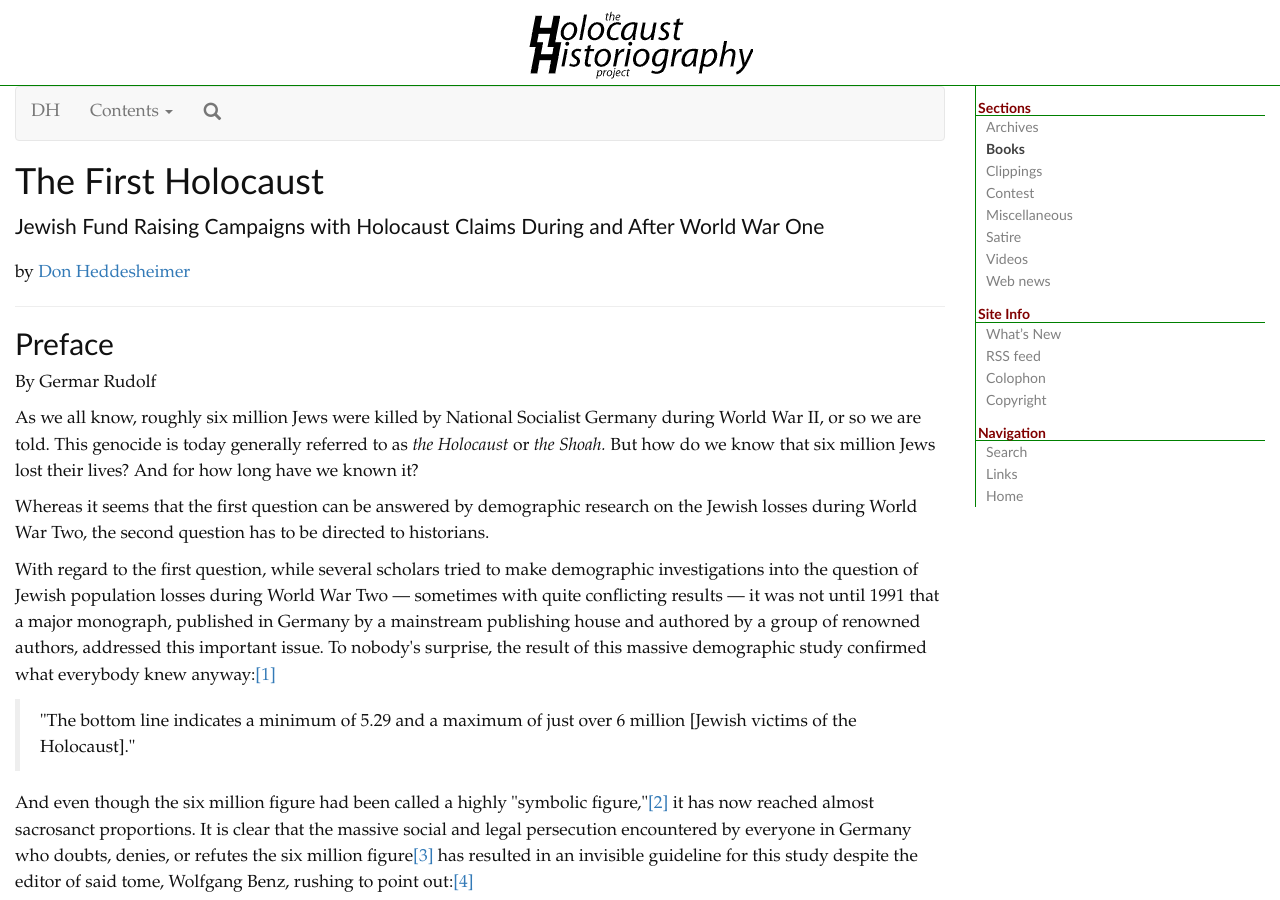
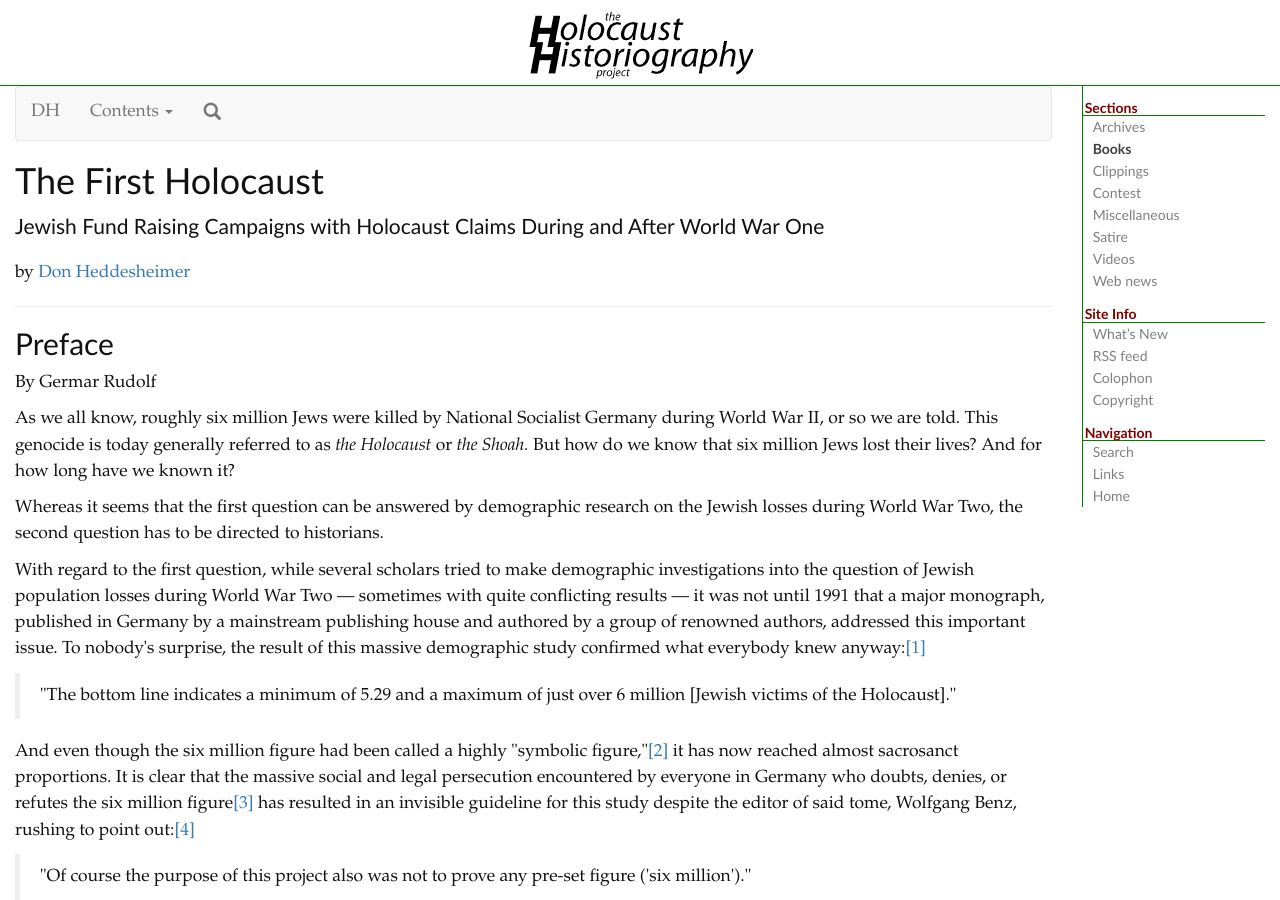
Before and after one commit to webb-wanderer/heddesheimer, a plain HTML site: page 00.html in a window 1280 px wide. Shown: the top 900 px of the page. Drawn offline with nearby package versions, Linux system fonts and the light colour scheme.

Commit message:
back to normal column widths

```diff
--- a/00.html
+++ b/00.html
@@ -12,7 +12,7 @@
 </head>
 <body>
 <!-- #bbinclude "page-header-small.incl" -->
-<header class="header"><a href="https://www.historiography-project.com/index.php" title="The Holocaust Historiography Project"><img src="/_assets/images/hhlogo2.png" alt="The Holocaust Historiography Project" height="85"></a></header><main class="container-fluid"><div class="row"><article class="col-md-9"><div id="nav-dh"><p class="well" style="height: 51px;"> </p></div>
+<header class="header"><a href="https://www.historiography-project.com/index.php" title="The Holocaust Historiography Project"><img src="/_assets/images/hhlogo2.png" alt="The Holocaust Historiography Project" height="85"></a></header><main class="container-fluid"><div class="row"><article class="col-md-10"><div id="nav-dh"><p class="well" style="height: 51px;"> </p></div>
 <!-- end bbinclude -->
 <!-- #bbinclude "heading.incl" -->
 <h1>The First Holocaust</h1><p class="lead">Jewish Fund Raising Campaigns with Holocaust Claims During and After World War One</p><p>by <a href="/index.html">Don Heddesheimer</a></p><hr>
@@ -411,7 +411,7 @@
 			<a href="01.html">Next Chapter</a><br>
 			<a href="index.html">Back to Table of Contents</a>
 <!-- #bbinclude "footer.incl" -->
-</article><!-- /.col-md-9 --><div class="col-md-3"><nav class="navigation" id="nav-hhp"></nav></div><!-- /.col-md-2 --></div><!-- /.row --></main><footer class="container-fluid footer" id="footer"><div class="row"><div class="col-md-12"><p class="text-center"><a href="mailto:&#119;&#x65;&#x62;&#109;&#97;&#x73;t&#x65;&#114;&#64;&#x68;&#105;&#x73;&#116;&#111;&#x72;&#105;&#111;&#103;&#114;&#97;&#112;h&#121;&#45;&#x70;&#x72;&#x6F;&#x6A;&#x65;&#x63;&#x74;&#46;com">Contact us</a> | <a href="/support-revisionism.html">Support revisionism</a></p></div><!-- /.col-md-12 --></div><!-- /.row --></footer>
+</article><!-- /.col-md-10 --><div class="col-md-2"><nav class="navigation" id="nav-hhp"></nav></div><!-- /.col-md-2 --></div><!-- /.row --></main><footer class="container-fluid footer" id="footer"><div class="row"><div class="col-md-12"><p class="text-center"><a href="mailto:&#119;&#x65;&#x62;&#109;&#97;&#x73;t&#x65;&#114;&#64;&#x68;&#105;&#x73;&#116;&#111;&#x72;&#105;&#111;&#103;&#114;&#97;&#112;h&#121;&#45;&#x70;&#x72;&#x6F;&#x6A;&#x65;&#x63;&#x74;&#46;com">Contact us</a> | <a href="/support-revisionism.html">Support revisionism</a></p></div><!-- /.col-md-12 --></div><!-- /.row --></footer>
 <script src="https://code.jquery.com/jquery-3.7.1.min.js" integrity="sha256-/JqT3SQfawRcv/BIHPThkBvs0OEvtFFmqPF/lYI/Cxo=" crossorigin="anonymous"></script><script src="https://stackpath.bootstrapcdn.com/bootstrap/3.4.1/js/bootstrap.min.js" integrity="sha384-aJ21OjlMXNL5UyIl/XNwTMqvzeRMZH2w8c5cRVpzpU8Y5bApTppSuUkhZXN0VxHd" crossorigin="anonymous">
 </script>
 <script src="/_assets/js/footer-js.js"></script>
```
Also changed, not shown: 01.html (+2 -2 lines), 02.html (+2 -2 lines), 03.html (+2 -2 lines), 04.html (+2 -2 lines), 05.html (+2 -2 lines), 06.html (+2 -2 lines), 07.html (+2 -2 lines), 08.html (+2 -2 lines), 09.html (+2 -2 lines), index.html (+2 -2 lines), search/index.html (+2 -2 lines).
